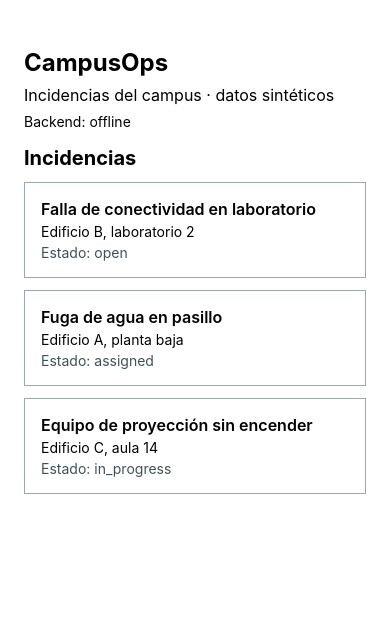
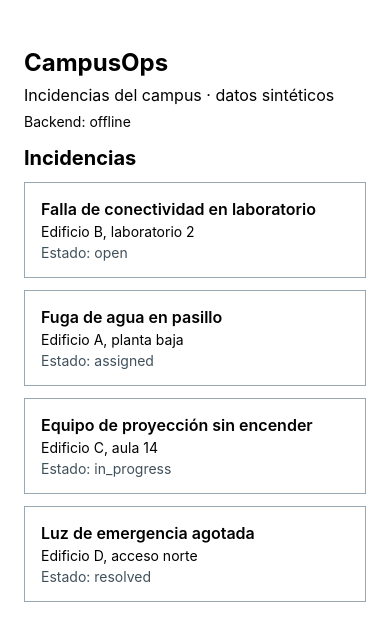
Before and after one commit to Drift303/DMI-Equipo-7, a React Native app: screen / in a window 390 px wide. Shown: the top 640 px of the page. Built offline with nearby package versions, Linux system fonts and the light colour scheme; no server answers.

Commit message:
feat: revisar dominio e infraestructura de incidencias

```diff
--- a/src/campusops/domain/incidents.ts
+++ b/src/campusops/domain/incidents.ts
@@ -16,3 +16,36 @@ export interface IncidentRepository {
   list(): Promise<readonly Incident[]>;
   getById(id: string): Promise<Incident | null>;
 }
+
+const categories: readonly IncidentCategory[] = [
+  'electrical',
+  'laboratory',
+  'water',
+  'connectivity',
+  'equipment',
+  'safety',
+  'maintenance',
+];
+
+const statuses: readonly IncidentStatus[] = [
+  'open',
+  'assigned',
+  'in_progress',
+  'resolved',
+  'closed',
+];
+
+/** Checks data crossing into the domain before it is presented to the app. */
+export function isValidIncident(value: unknown): value is Incident {
+  if (typeof value !== 'object' || value === null || Array.isArray(value)) {
+    return false;
+  }
+
+  const incident = value as Record<string, unknown>;
+  return [incident.id, incident.title, incident.description, incident.locationLabel]
+    .every((field) => typeof field === 'string' && field.trim().length > 0)
+    && typeof incident.category === 'string'
+    && categories.includes(incident.category as IncidentCategory)
+    && typeof incident.status === 'string'
+    && statuses.includes(incident.status as IncidentStatus);
+}
--- a/src/campusops/infrastructure/fakeIncidentRepository.ts
+++ b/src/campusops/infrastructure/fakeIncidentRepository.ts
@@ -1,4 +1,8 @@
-import type { IncidentRepository, Incident } from '../domain/incidents';
+import {
+  isValidIncident,
+  type Incident,
+  type IncidentRepository,
+} from '../domain/incidents';
 
 const incidents: readonly Incident[] = [
   {
@@ -25,14 +29,36 @@ const incidents: readonly Incident[] = [
     locationLabel: 'Edificio C, aula 14',
     status: 'in_progress',
   },
+  {
+    id: 'INC-004',
+    title: 'Luz de emergencia agotada',
+    description: 'La luminaria de emergencia del acceso norte requiere reemplazo.',
+    category: 'safety',
+    locationLabel: 'Edificio D, acceso norte',
+    status: 'resolved',
+  },
 ];
+
+function requireValidFixtures(items: readonly Incident[]): readonly Incident[] {
+  if (!items.every(isValidIncident)) {
+    throw new Error('Fake incident fixtures must satisfy the Incident domain model.');
+  }
+  return items;
+}
+
+const validIncidents = requireValidFixtures(incidents);
 
 export class FakeIncidentRepository implements IncidentRepository {
   async list(): Promise<readonly Incident[]> {
-    return incidents;
+    return validIncidents;
   }
 
   async getById(id: string): Promise<Incident | null> {
-    return incidents.find((incident) => incident.id === id) ?? null;
+    const normalizedId = id.trim();
+    if (normalizedId.length === 0) {
+      return null;
+    }
+
+    return validIncidents.find((incident) => incident.id === normalizedId) ?? null;
   }
 }
```
